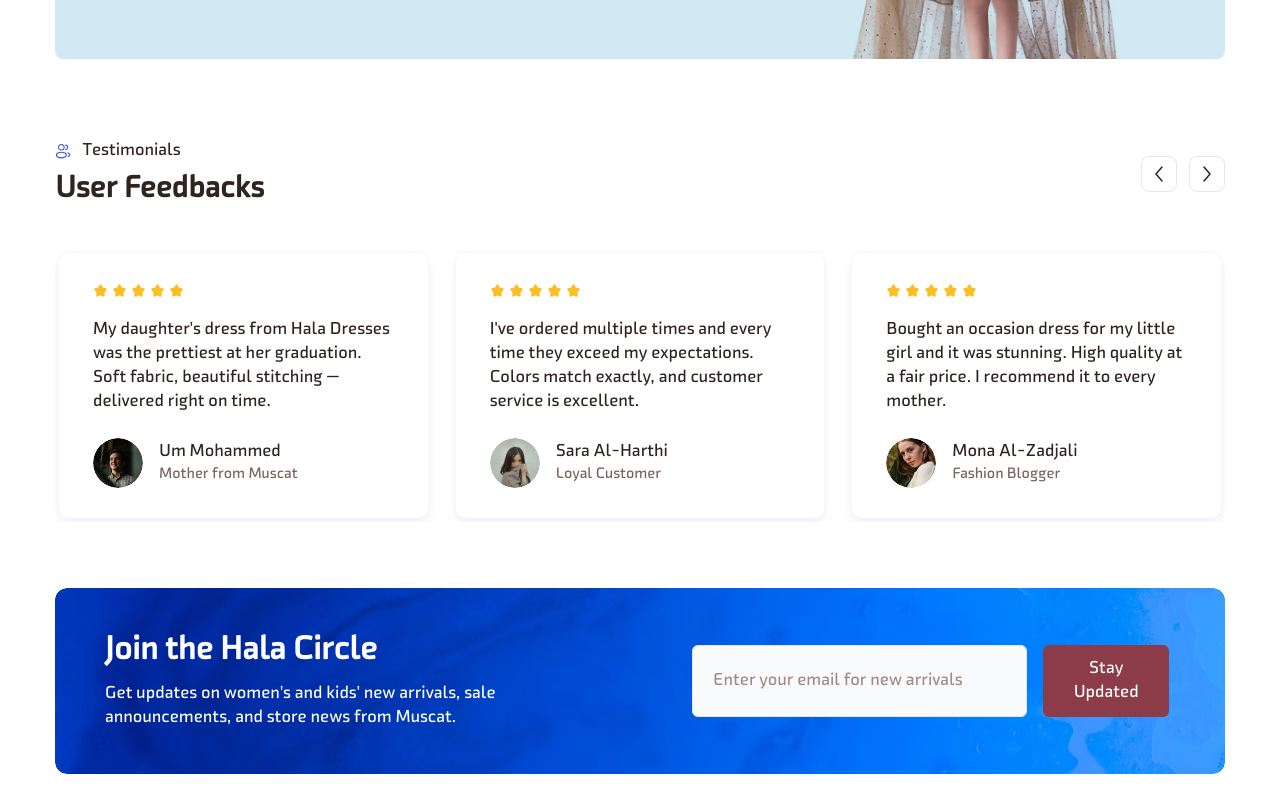
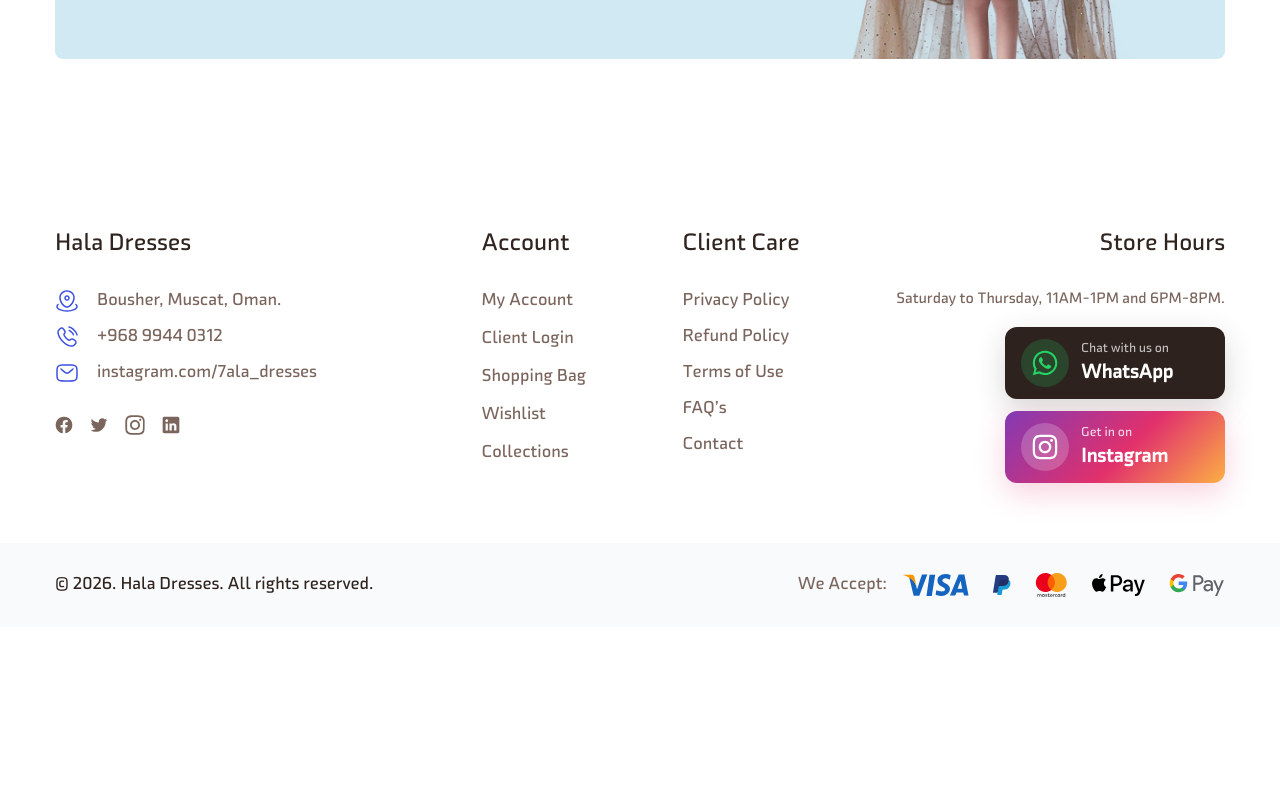
Before and after one commit to haladresses/shop, a Next.js app: page / in a window 1280 px wide. Shown: the part 2400-3200 px from the top of the page. After the commit the page ends 3027 px from the top, so only its background shows below. Built offline with nearby package versions, Linux system fonts and the light colour scheme; no server answers; the database is empty.

Commit message:
feat: remove Testimonials and Newsletter components from Home for a cleaner layout

```diff
--- a/src/components/Home/index.tsx
+++ b/src/components/Home/index.tsx
@@ -3,8 +3,6 @@ import Hero from "./Hero";
 import Categories from "./Categories";
 import PromoBanner from "./PromoBanner";
 import CounDown from "./Countdown";
-import Testimonials from "./Testimonials";
-import Newsletter from "../Common/Newsletter";
 
 const Home = () => {
   return (
@@ -13,8 +11,6 @@ const Home = () => {
       <Categories />
       <PromoBanner />
       <CounDown />
-      <Testimonials />
-      <Newsletter />
     </main>
   );
 };
```
